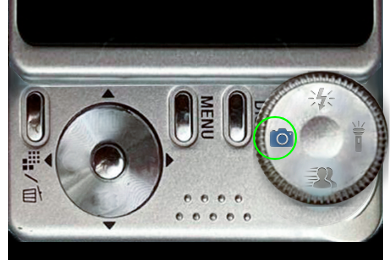
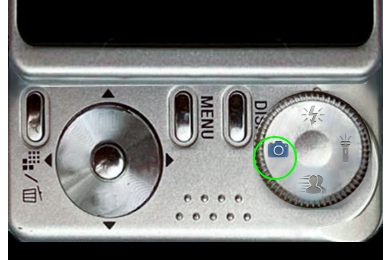
Before and after one commit to AleZULETAV/FlashMultimovil, a React Native app in the folder src/: screen / in a window 390 px wide. Both pictures are taken after a click on the button "SOY EL MÓVIL MADRE". Shown: the part 570-830 px from the top of the page. Built offline with nearby package versions, Linux system fonts and the light colour scheme.

Commit message:
Interfaz estilo Cybershot para el móvil madre 2

```diff
--- a/src/screens/MotherShellScreen.tsx
+++ b/src/screens/MotherShellScreen.tsx
@@ -27,7 +27,7 @@ const LEFT_BUTTON = { left: 8, top: 627, width: 38, height: 45 };
 const MENU_BUTTON = { left: 156, top: 627, width: 38, height: 45 };
 const DISP_BUTTON = { left: 206, top: 627, width: 38, height: 45 };
 const SHUTTER = { left: 28, top: 640, width: 137, height: 137, borderRadius: 68.5 };
-const WHEEL = { left: 245, top: 640, width: 137, height: 137 };
+const WHEEL = { left: 245, top: 660, width: 120, height: 120 };
 
 // Zonas de toque dentro de la rueda (relativas a la esquina superior izquierda de WHEEL)
 const WHEEL_ZONE_SIZE = 44;
```
